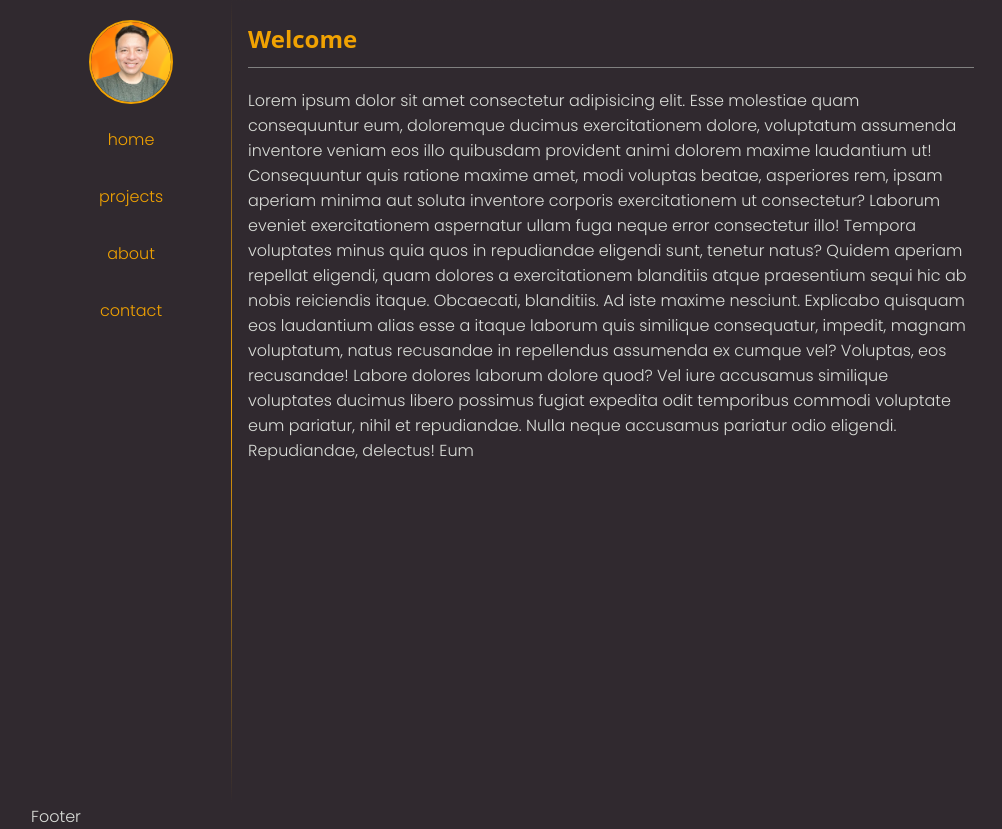
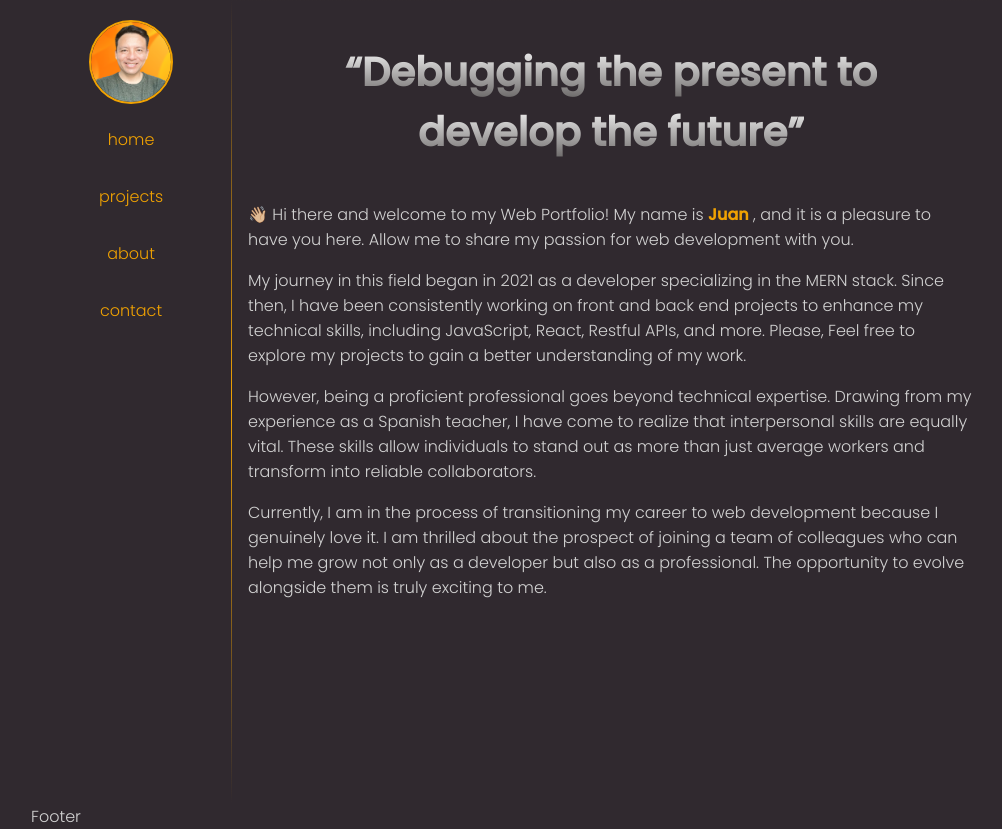
Before and after one commit to juaneugenio/myportfolioweb, a React (Vite) app: page / in a window 1280 px wide. Shown: the whole page, without its empty margins (129-1131 px from the left). Built offline with nearby package versions, Linux system fonts and the light colour scheme; no server answers.

Commit message:
Home page component done.

```diff
--- a/index.html
+++ b/index.html
@@ -8,7 +8,7 @@
 		<link rel="preconnect" href="https://fonts.googleapis.com" />
 		<link rel="preconnect" href="https://fonts.gstatic.com" crossorigin />
 		<link
-			href="https://fonts.googleapis.com/css2?family=Poppins:ital,wght@0,100;0,200;0,300;1,100;1,200;1,300&display=swap"
+			href="https://fonts.googleapis.com/css2?family=Poppins:ital,wght@0,100;0,200;0,300;0,400;0,500;1,100;1,200;1,300&display=swap"
 			rel="stylesheet"
 		/>
 		<title>CSS-Routing Lab</title>
--- a/src/App.css
+++ b/src/App.css
@@ -1,7 +1,8 @@
 /** @format */
 :root {
 	--bg-color: #30292f;
-	--txt-color: #daddd8;
+	/* --txt-color: #daddd8; */
+	--txt-color: #d2d2d2;
 	/* --head-color: #e98a15; */
 	--head-color: #f0a202;
 }
@@ -93,7 +94,22 @@ h3 {
 		border: none;
 	}
 }
-
+/* HOME CONTENT */
+/* Blockquote */
+.quote {
+	font-size: 2.5em;
+	font-weight: 900;
+	text-align: center;
+}
+.quote q {
+	background: -webkit-linear-gradient(90deg, #676464, #ffffff);
+	background-clip: content-box;
+	-webkit-background-clip: text;
+	-webkit-text-fill-color: transparent;
+}
+.home-content strong {
+	color: var(--head-color);
+}
 @media screen and (max-width: 400px) {
 	.menubar {
 		width: 100%;
--- a/src/components/Navbar.jsx
+++ b/src/components/Navbar.jsx
@@ -5,13 +5,13 @@ import { useState } from "react";
 import useSound from "use-sound";
 import soundClick from "../assets/bubble-click.wav";
 
-// See this, for Info about useSound: https://www.joshwcomeau.com/react/announcing-use-sound-react-hook/#rising-pitch-11
+// See for Info about useSound: https://www.joshwcomeau.com/react/announcing-use-sound-react-hook/#rising-pitch-11
 
 function Navbar() {
 	const [isHovering, setIsHovering] = useState(false);
 	const [play] = useSound(soundClick, { volume: 0.1 });
 
-	console.log("%c 👉 Line-12", "font-size:13px; background:#993441; color:#ffb8b1;", isHovering);
+	console.log("%c 👉 Line-12", isHovering);
 	return (
 		<nav className="menubar">
 			<img className="nav-picture" src="src/assets/profile-pic.png" alt="profile picture" />
--- a/src/pages/Home.jsx
+++ b/src/pages/Home.jsx
@@ -11,20 +11,31 @@ function Home({ variants }) {
 			exit="exit" // Exit state (used later) to variants.exit
 			transition={{ ease: "linear", duration: 0.5, x: { duration: 1 } }}
 		>
-			<h2>Welcome</h2>
-			<p>
-				Lorem ipsum dolor sit amet consectetur adipisicing elit. Esse molestiae quam consequuntur eum, doloremque
-				ducimus exercitationem dolore, voluptatum assumenda inventore veniam eos illo quibusdam provident animi dolorem
-				maxime laudantium ut! Consequuntur quis ratione maxime amet, modi voluptas beatae, asperiores rem, ipsam aperiam
-				minima aut soluta inventore corporis exercitationem ut consectetur? Laborum eveniet exercitationem aspernatur
-				ullam fuga neque error consectetur illo! Tempora voluptates minus quia quos in repudiandae eligendi sunt,
-				tenetur natus? Quidem aperiam repellat eligendi, quam dolores a exercitationem blanditiis atque praesentium
-				sequi hic ab nobis reiciendis itaque. Obcaecati, blanditiis. Ad iste maxime nesciunt. Explicabo quisquam eos
-				laudantium alias esse a itaque laborum quis similique consequatur, impedit, magnam voluptatum, natus recusandae
-				in repellendus assumenda ex cumque vel? Voluptas, eos recusandae! Labore dolores laborum dolore quod? Vel iure
-				accusamus similique voluptates ducimus libero possimus fugiat expedita odit temporibus commodi voluptate eum
-				pariatur, nihil et repudiandae. Nulla neque accusamus pariatur odio eligendi. Repudiandae, delectus! Eum
-			</p>
+			<blockquote className="quote">
+				<q>Debugging the present to develop the future</q>
+			</blockquote>
+			<div className="home-content">
+				<p>
+					👋🏼 Hi there and welcome to my Web Portfolio! My name is <strong>Juan</strong> , and it is a pleasure to have
+					you here. Allow me to share my passion for web development with you.
+				</p>
+				<p>
+					My journey in this field began in 2021 as a developer specializing in the MERN stack. Since then, I have been
+					consistently working on front and back end projects to enhance my technical skills, including JavaScript,
+					React, Restful APIs, and more. Please, Feel free to explore my projects to gain a better understanding of my
+					work.
+				</p>
+				<p>
+					However, being a proficient professional goes beyond technical expertise. Drawing from my experience as a
+					Spanish teacher, I have come to realize that interpersonal skills are equally vital. These skills allow
+					individuals to stand out as more than just average workers and transform into reliable collaborators.
+				</p>
+				<p>
+					Currently, I am in the process of transitioning my career to web development because I genuinely love it. I am
+					thrilled about the prospect of joining a team of colleagues who can help me grow not only as a developer but
+					also as a professional. The opportunity to evolve alongside them is truly exciting to me.
+				</p>
+			</div>
 		</motion.section>
 	);
 }
```
